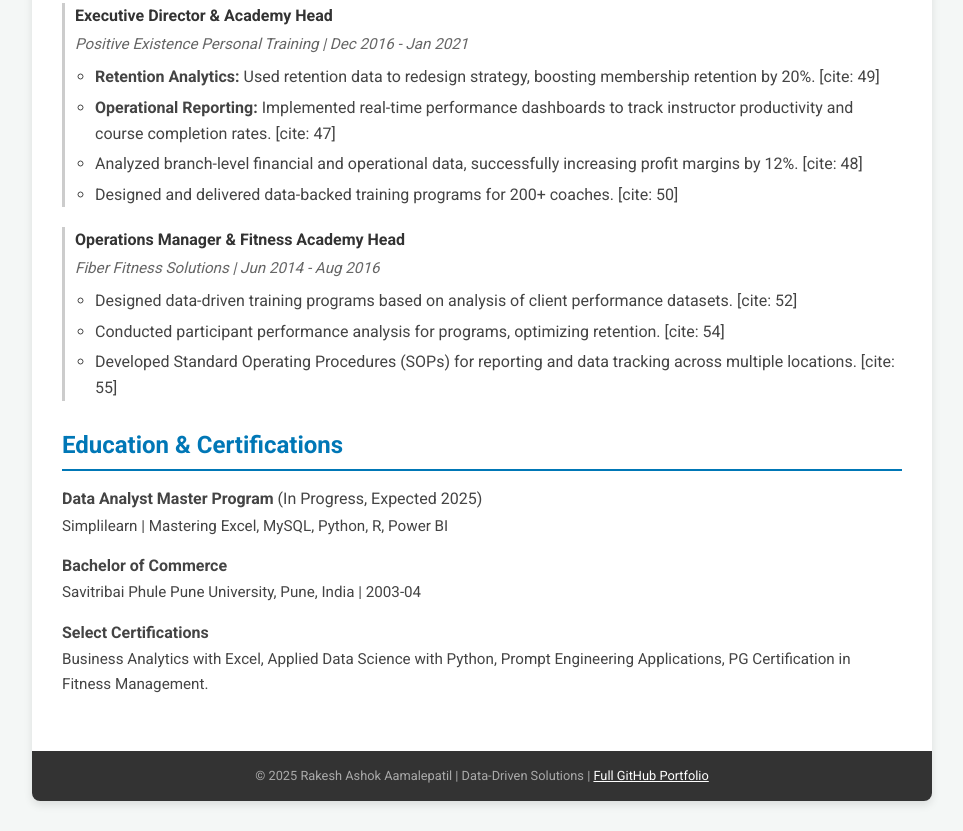
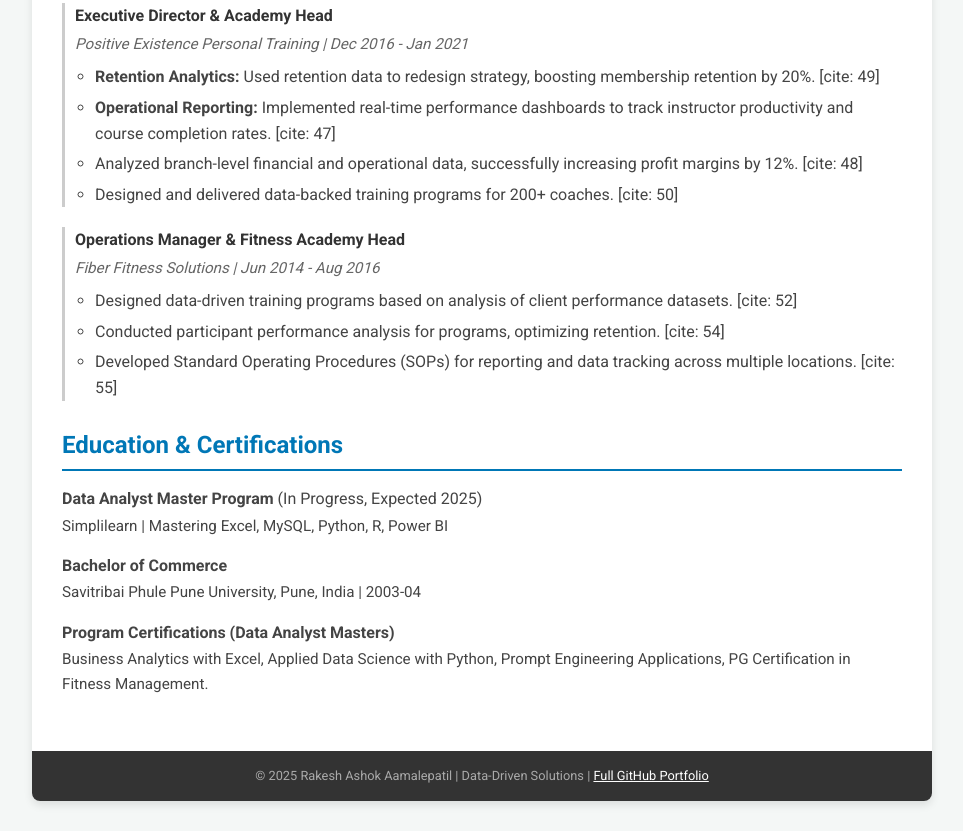
Before and after one commit to rakeshaamalepatil/resume, a plain HTML site: page index.html in a window 1280 px wide. Shown: the part 2298-3129 px from the top of the page, without its empty margins (158-1121 px from the left). Drawn offline with Linux system fonts and the light colour scheme.

Commit message:
index.html

```diff
--- a/index.html
+++ b/index.html
@@ -362,7 +362,7 @@
                     <p>Savitribai Phule Pune University, Pune, India | 2003-04</p>
                 </div>
                 <div class="education-item">
-                    <strong>Select Certifications</strong>
+                    <strong>Program Certifications (Data Analyst Masters)</strong>
                     <p>Business Analytics with Excel, Applied Data Science with Python, Prompt Engineering Applications, PG Certification in Fitness Management.</p>
                 </div>
             </section>
```
